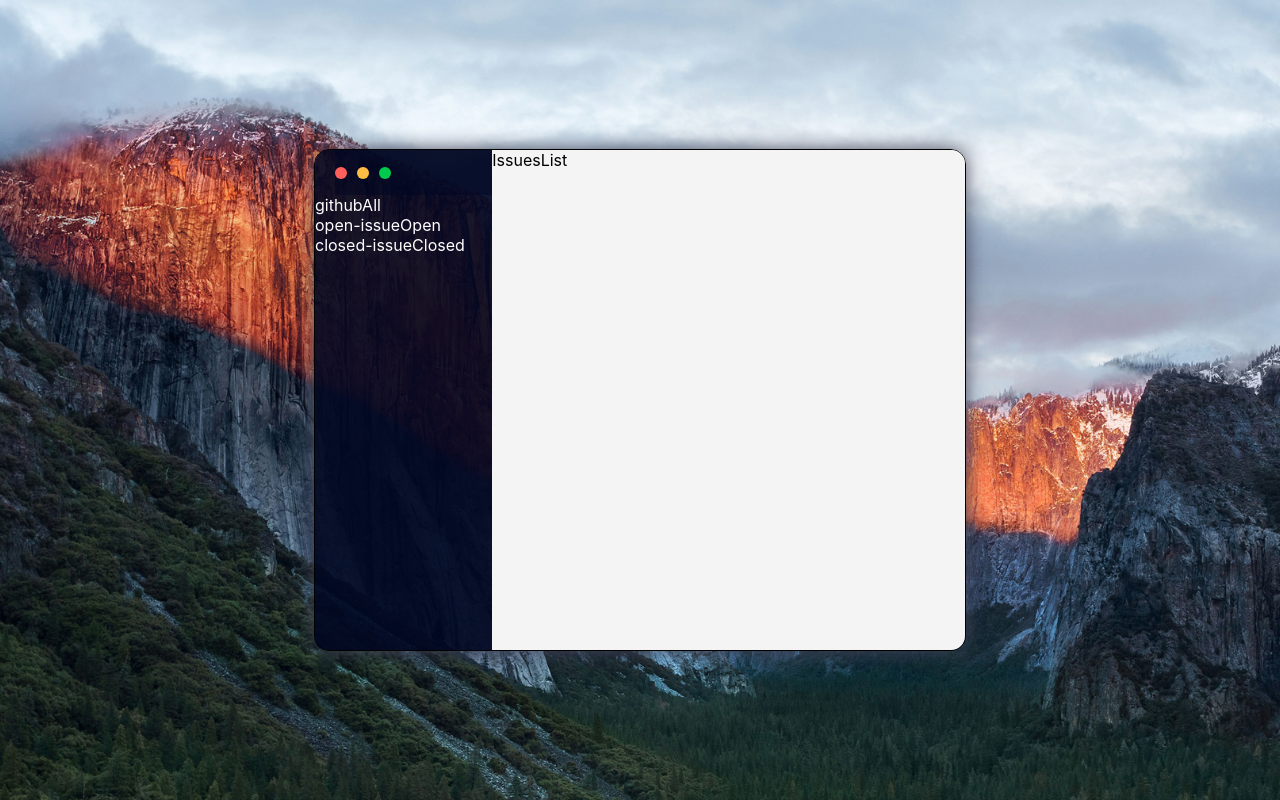
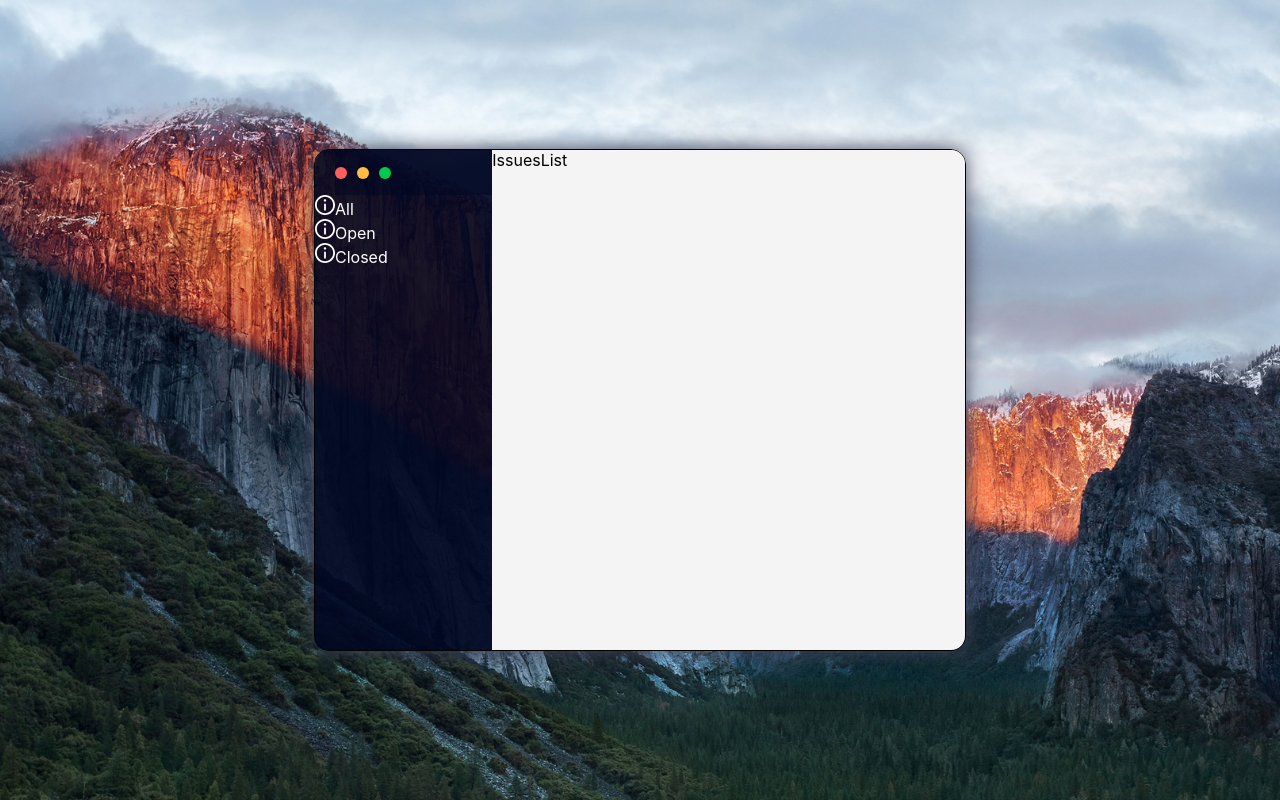
Before and after one commit to arturbartkowicz/el-passion, a React (Create React App) app: page / in a window 1280 px wide. Built offline with nearby package versions, Linux system fonts and the light colour scheme.

Commit message:
added icons to a menu

```diff
--- a/src/components/atoms/NavListItem/NavListItem.js
+++ b/src/components/atoms/NavListItem/NavListItem.js
@@ -1,9 +1,10 @@
 import { ListItem } from "./NavListItem.styles";
+import openIssue from "../../../assets/icons/icon-open-issue.svg";
 
 function NavListItem({ text, icon }) {
   return (
     <ListItem>
-      {icon}
+      <img src={openIssue} alt="Girl in a jacket" width="20" height="20" />
       {text}
     </ListItem>
   );
```
